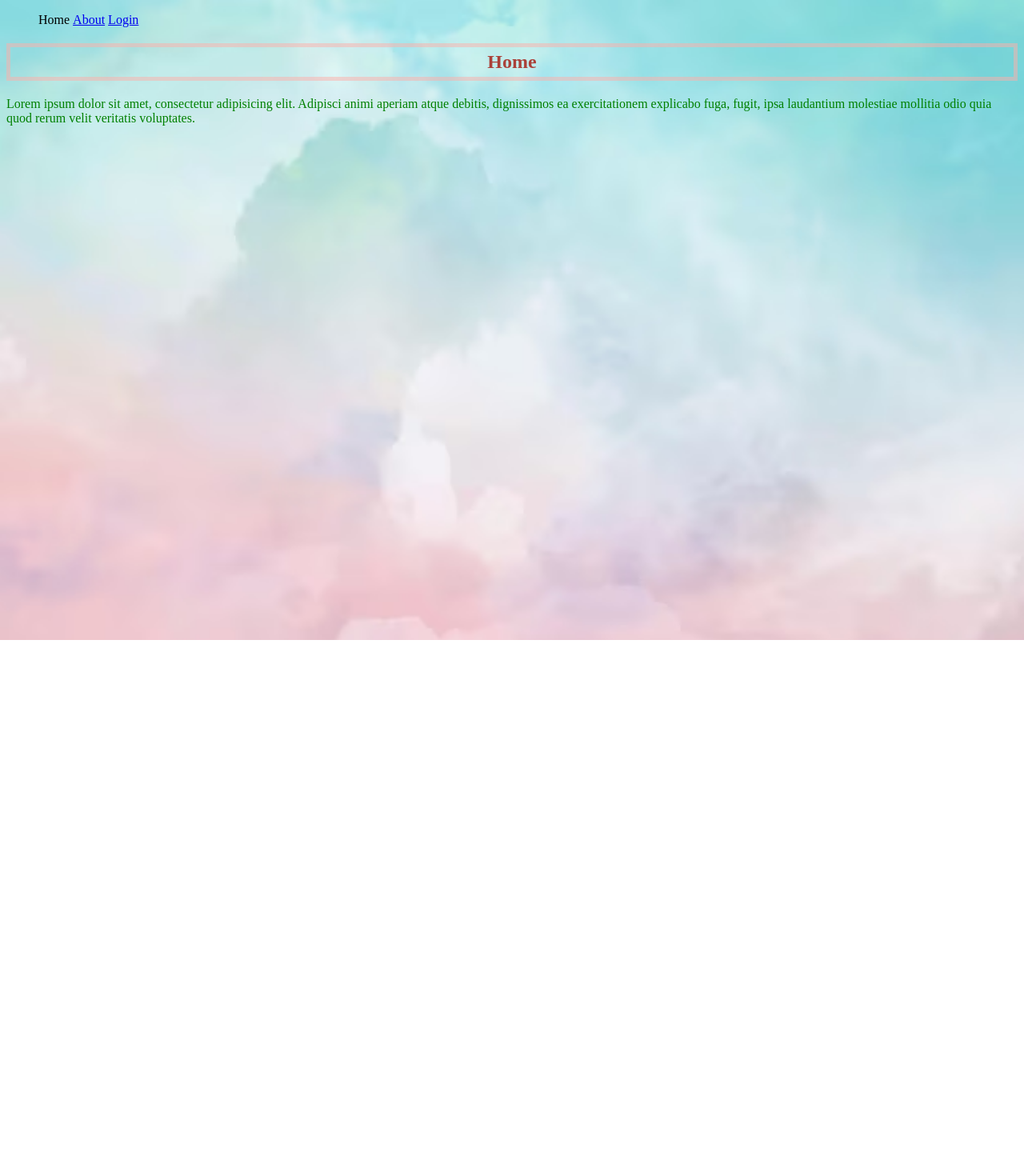
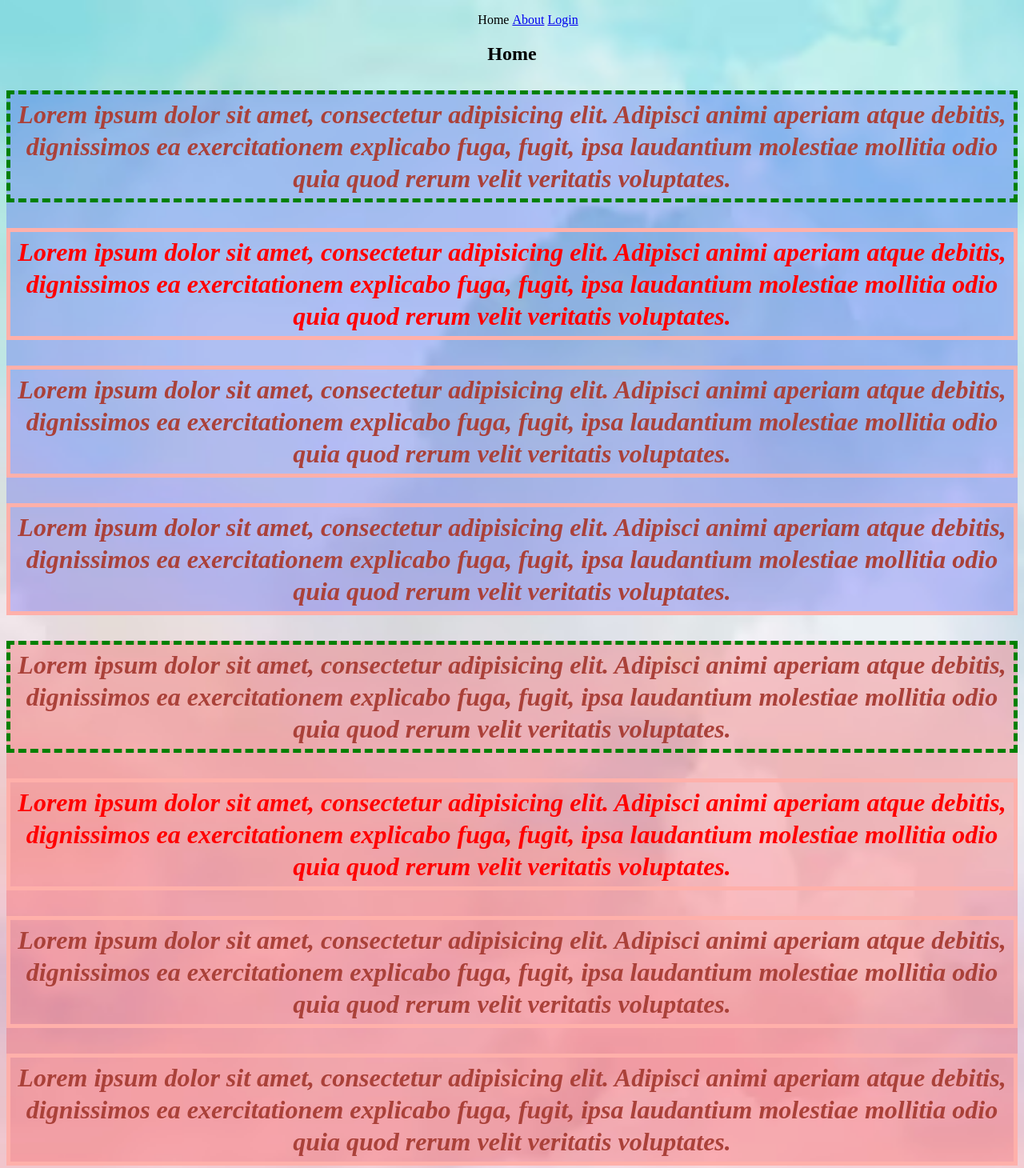
Before and after one commit to Alard06/study-web, a plain HTML site: page css study/index.html in a window 1280 px wide. Shown: the top 1460 px of the page at 80% size. Before the commit the page ends 800 px from the top, so only its background shows below. Drawn offline with Linux system fonts and the light colour scheme.

Commit message:
css advanced

```diff
--- a/css study/index.html
+++ b/css study/index.html
@@ -17,8 +17,28 @@
 </header>
 <section>
     <h2>Home</h2>
-    <p>Lorem ipsum dolor sit amet, consectetur adipisicing elit. Adipisci animi aperiam atque debitis, dignissimos ea exercitationem explicabo fuga, fugit, ipsa laudantium molestiae mollitia
-        odio quia quod rerum velit veritatis voluptates.</p>
+
+    <div id="div1">
+        <p class="webtext">Lorem ipsum dolor sit amet, consectetur adipisicing elit. Adipisci animi aperiam atque debitis, dignissimos ea exercitationem explicabo fuga, fugit, ipsa laudantium molestiae mollitia
+            odio quia quod rerum velit veritatis voluptates.</p>
+        <p class="webtext active">Lorem ipsum dolor sit amet, consectetur adipisicing elit. Adipisci animi aperiam atque debitis, dignissimos ea exercitationem explicabo fuga, fugit, ipsa laudantium molestiae mollitia
+            odio quia quod rerum velit veritatis voluptates.</p>
+        <p class="webtext">Lorem ipsum dolor sit amet, consectetur adipisicing elit. Adipisci animi aperiam atque debitis, dignissimos ea exercitationem explicabo fuga, fugit, ipsa laudantium molestiae mollitia
+            odio quia quod rerum velit veritatis voluptates.</p>
+        <p class="webtext" >Lorem ipsum dolor sit amet, consectetur adipisicing elit. Adipisci animi aperiam atque debitis, dignissimos ea exercitationem explicabo fuga, fugit, ipsa laudantium molestiae mollitia
+            odio quia quod rerum velit veritatis voluptates.</p>
+    </div>
+    <div id="div2">
+        <p class="webtext">Lorem ipsum dolor sit amet, consectetur adipisicing elit. Adipisci animi aperiam atque debitis, dignissimos ea exercitationem explicabo fuga, fugit, ipsa laudantium molestiae mollitia
+            odio quia quod rerum velit veritatis voluptates.</p>
+        <p class="webtext active">Lorem ipsum dolor sit amet, consectetur adipisicing elit. Adipisci animi aperiam atque debitis, dignissimos ea exercitationem explicabo fuga, fugit, ipsa laudantium molestiae mollitia
+            odio quia quod rerum velit veritatis voluptates.</p>
+        <p class="webtext">Lorem ipsum dolor sit amet, consectetur adipisicing elit. Adipisci animi aperiam atque debitis, dignissimos ea exercitationem explicabo fuga, fugit, ipsa laudantium molestiae mollitia
+            odio quia quod rerum velit veritatis voluptates.</p>
+        <p class="webtext" >Lorem ipsum dolor sit amet, consectetur adipisicing elit. Adipisci animi aperiam atque debitis, dignissimos ea exercitationem explicabo fuga, fugit, ipsa laudantium molestiae mollitia
+            odio quia quod rerum velit veritatis voluptates.</p>
+    </div>
+
 </section>
 
 </body>
--- a/css study/style.css
+++ b/css study/style.css
@@ -1,22 +1,55 @@
+
+* {
+  text-align: center ;
+}
 
 body {
    background-image: url("background.avif");
    background-size: cover;
 }
 
-h2 {
+p {
    color:#AA4139;
    text-align: center;
-   border: 5px solid rgba(255, 176, 170, 0.5);
+   border: 5px solid rgba(255, 176, 170, 1);
    padding: 5px;
    cursor: pointer;
 }
 
+img {
+   float: right;
+}
+
+footer {
+   clear: both;
+   text-align: center;
+}
+
 p {
-   color: green;
+   line-height: 40px;
+   font-style: italic;
+   font-weight: bold;
+   font-size: 200%;
+   font-family: "Times New Roman", Georgia;
 }
 
 li {
    list-style: none;
    display: inline-block;
 }
+
+.webtext:first-child {
+   border: 5px dashed green;
+}
+
+.active {
+   color: red;
+}
+
+#div1 {
+background: rgba(0, 0, 255, 0.2);
+}
+
+#div2 {
+background: rgba(255, 0, 0, 0.2);
+}
--- /dev/null
+++ b/flexbox/style.css
@@ -0,0 +1,33 @@
+body {
+    margin: 0px;
+}
+
+.container {
+    display: flex;
+    flex-wrap: wrap;
+    justify-content: center;
+}
+
+h1 {
+    font-family: fantasy;
+    font-size: 3em;
+    border-bottom: 2px solid pink;
+    border-right: 2px solid pink;
+    width: 400px;
+    text-align: center;
+    box-shadow: 4px 4px 5px  #888888;
+    -moz-box-shadow: 4px 4px 5px  #888888;
+    margin: 0px;
+    margin-top: 10px;
+}
+
+img {
+    width: 450px;
+    height: 300px;
+    margin: 10px;
+    transition: all 1s;
+}
+
+img:hover {
+    transform: scale(1.1);
+}
```
Also changed, not shown: css study/about.html (+5 -2 lines), css study/login.html (+3 -1 lines), css study/style2.css (+7 -0 lines), flexbox/index.html (added, +20 -0 lines).
